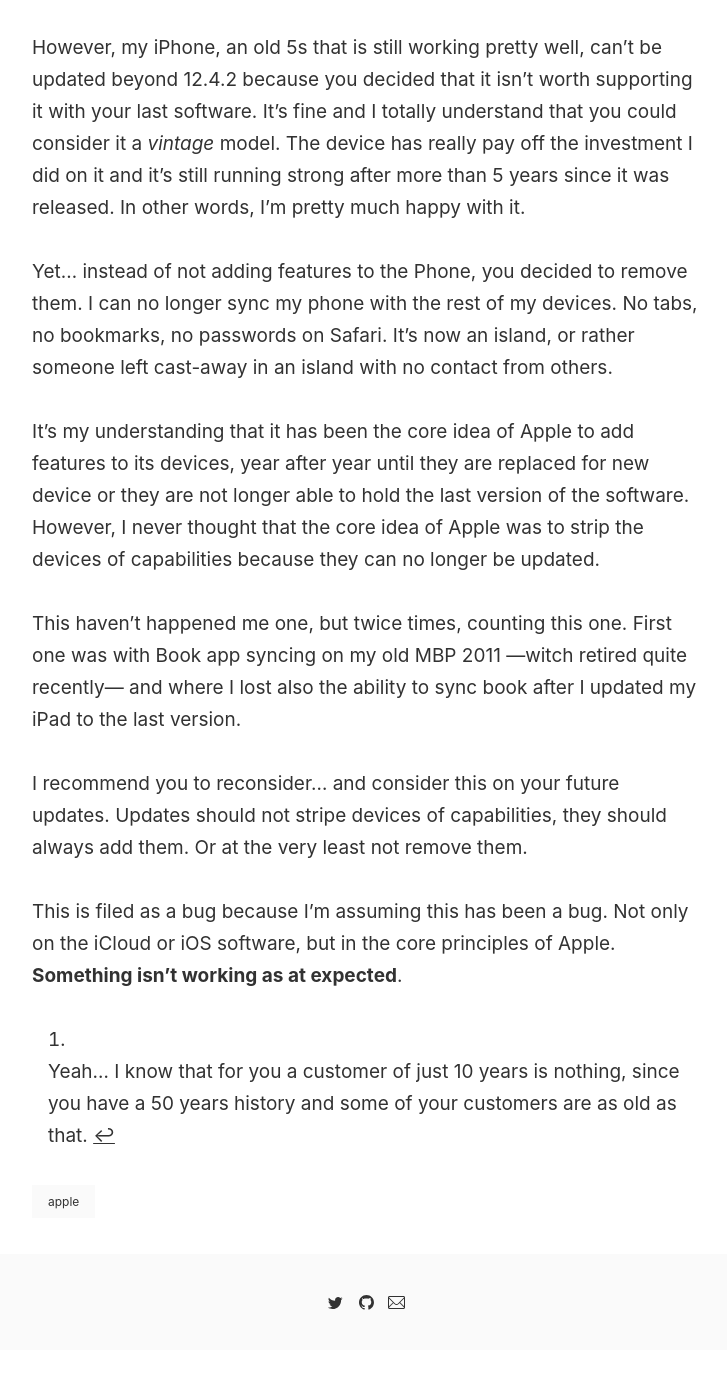
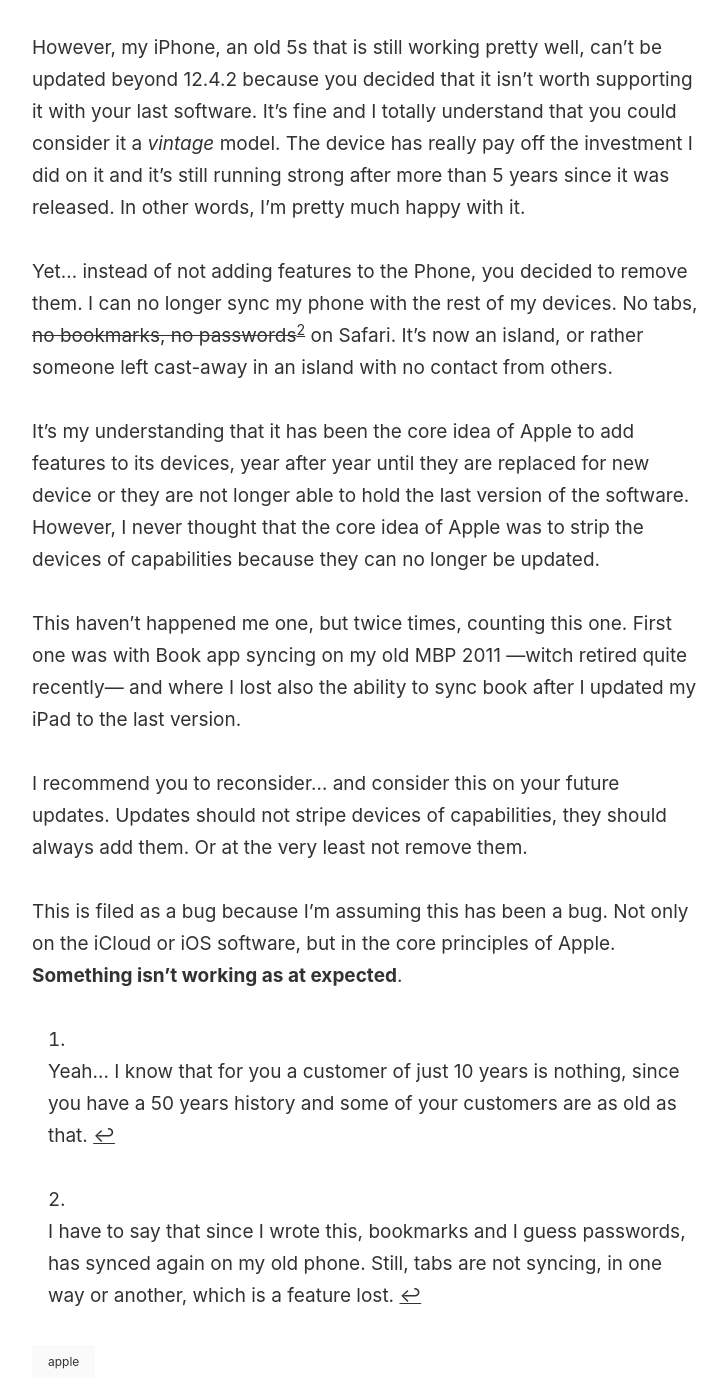
Before and after one commit to luispuerto/rants, a Jekyll site: the page built from _posts/2019-11-18-apple-now-removes-features.md, in a window 1280 px wide and 1400 px high, scrolled down 1303 px. Shown: the whole window, without its empty margins (274-1001 px from the left). Built offline with Jekyll 4.4.1, drawn with Linux system fonts in a browser that asks for light colours; comment, search, counter and statistics services are not loaded; before the commit the page ends 2653 px from its top, so only the background shows below that.

Commit message:
Add a modification to the Apple post
Bookmarks has synced again.

```diff
--- a/_posts/2019-11-18-apple-now-removes-features.md
+++ b/_posts/2019-11-18-apple-now-removes-features.md
@@ -19,7 +19,7 @@ I've updated to Safari 13 on my MBP and on my iPad. In the former one, I just up
 
 However, my iPhone, an old 5s that is still working pretty well, can't be updated beyond 12.4.2 because you decided that it isn't worth supporting it with your last software. It's fine and I totally understand that you could consider it a _vintage_ model. The device has really pay off the investment I did on it and it's still running strong after more than 5 years since it was released. In other words, I'm pretty much happy with it.
 
-Yet… instead of not adding features to the Phone, you decided to remove them. I can no longer sync my phone with the rest of my devices. No tabs, no bookmarks, no passwords on Safari. It's now an island, or rather someone left cast-away in an island with no contact from others.
+Yet… instead of not adding features to the Phone, you decided to remove them. I can no longer sync my phone with the rest of my devices. No tabs, ~~no bookmarks, no passwords~~[^2] on Safari. It's now an island, or rather someone left cast-away in an island with no contact from others.
 
 It's my understanding that it has been the core idea of Apple to add features to its devices, year after year until they are replaced for new device or they are not longer able to hold the last version of the software. However, I never thought that the core idea of Apple was to strip the devices of capabilities because they can no longer be updated.
 
@@ -31,3 +31,4 @@ This is filed as a bug because I'm assuming this has been a bug. Not only on the
 
 
 [^1]: Yeah... I know that for you a customer of just 10 years is nothing, since you have a 50 years history and some of your customers are as old as that.
+[^2]: I have to say that since I wrote this, bookmarks and I guess passwords, has synced again on my old phone. Still, tabs are not syncing, in one way or another, which is a feature lost.
```
